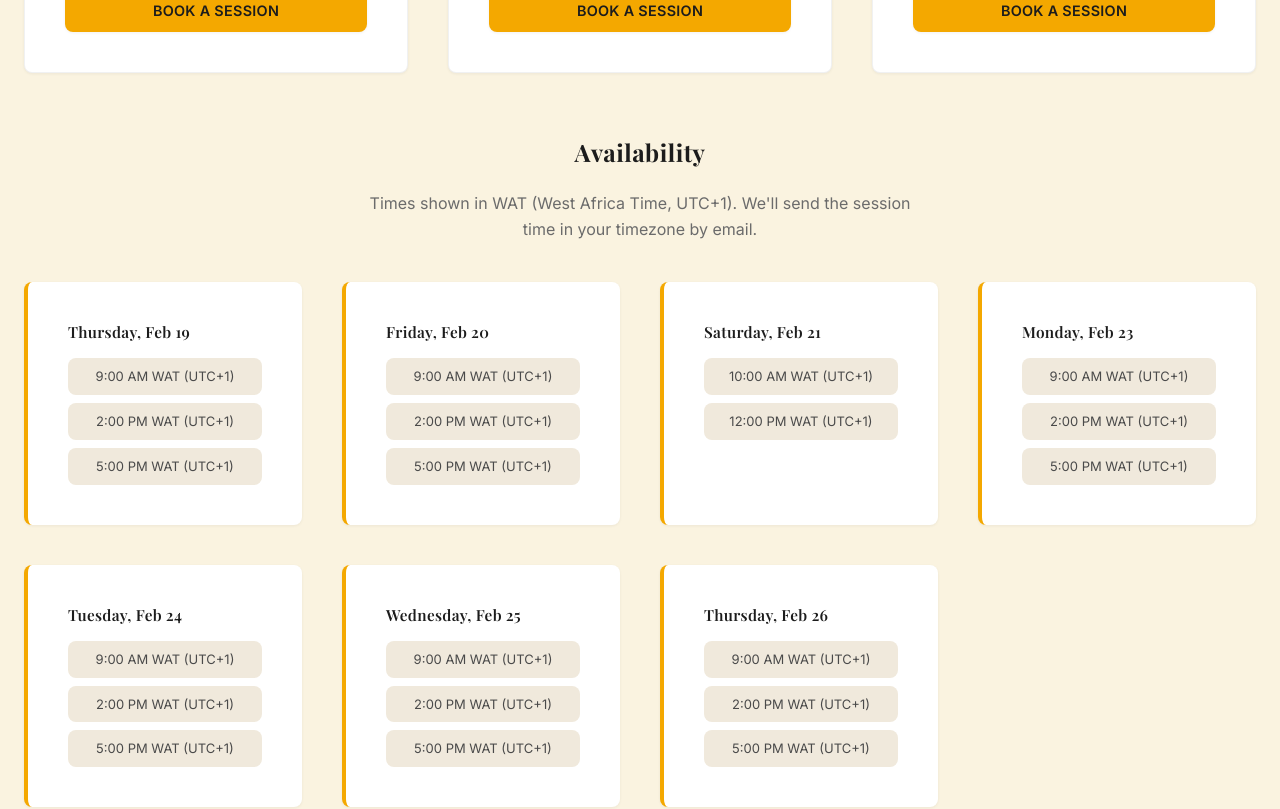
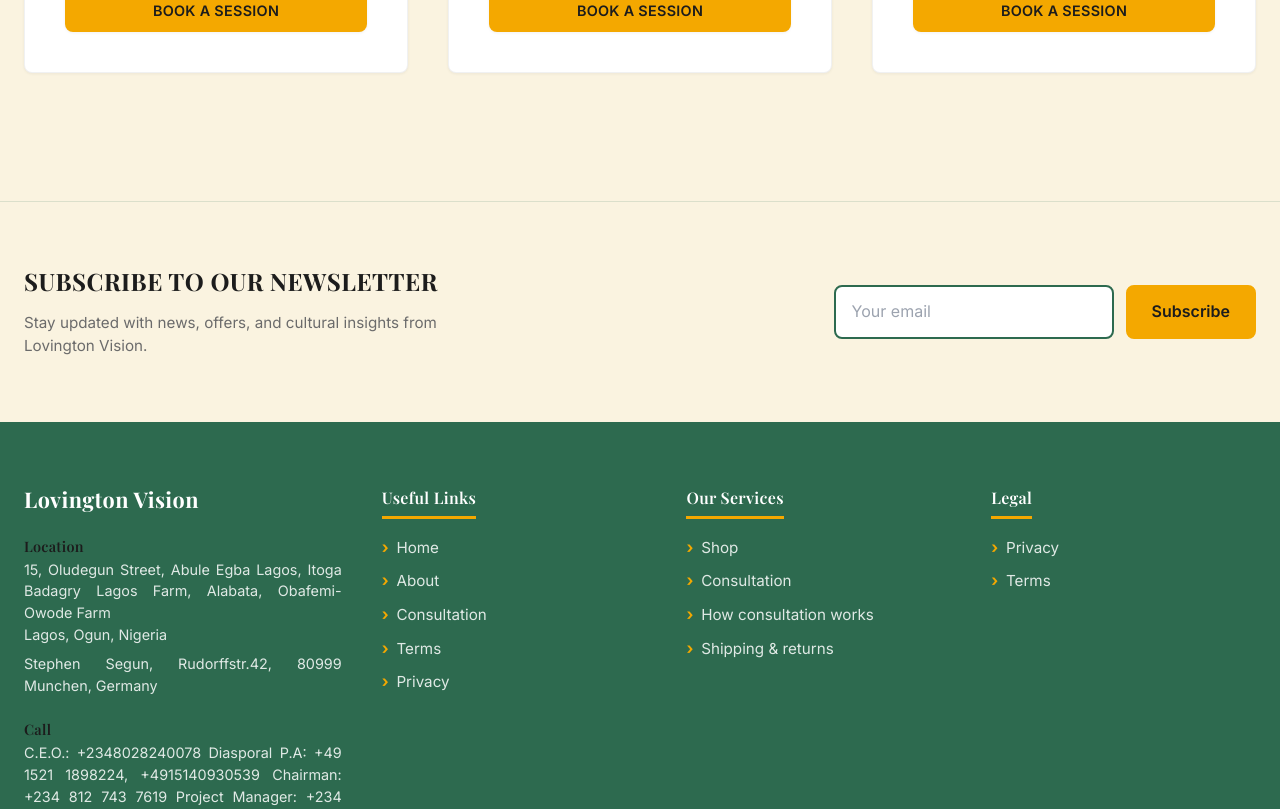
Before and after one commit to Olayimika001/Lovington-vision, a Vue app: page /consultation in a window 1280 px wide. Shown: the part 1580-2389 px from the top of the page. Built offline with nearby package versions, Linux system fonts and the light colour scheme; a web font is replaced by a local one.

Commit message:
removed prices, added more contacts and added more to the about page

```diff
--- a/src/views/Consultation.vue
+++ b/src/views/Consultation.vue
@@ -45,7 +45,7 @@
         </div>
       </section>
 
-      <section id="availability" class="consultation-section availability-section" aria-labelledby="availability-heading">
+      <!-- <section id="availability" class="consultation-section availability-section" aria-labelledby="availability-heading">
         <h2 id="availability-heading" class="section-heading">{{ t('consultation.availability') }}</h2>
         <p class="section-intro availability-timezone-note">{{ t('consultation.availabilityTimezoneNote') }}</p>
         <p v-if="availability.length === 0" class="availability-loading">{{ t('consultation.availabilityLoading') }}</p>
@@ -60,7 +60,7 @@
             <p v-if="dayOption.slots.length === 0" class="day-no-slots">{{ t('consultation.availabilityLoading') }}</p>
           </div>
         </div>
-      </section>
+      </section> -->
     </div>
 
     <Teleport to="body">
```
